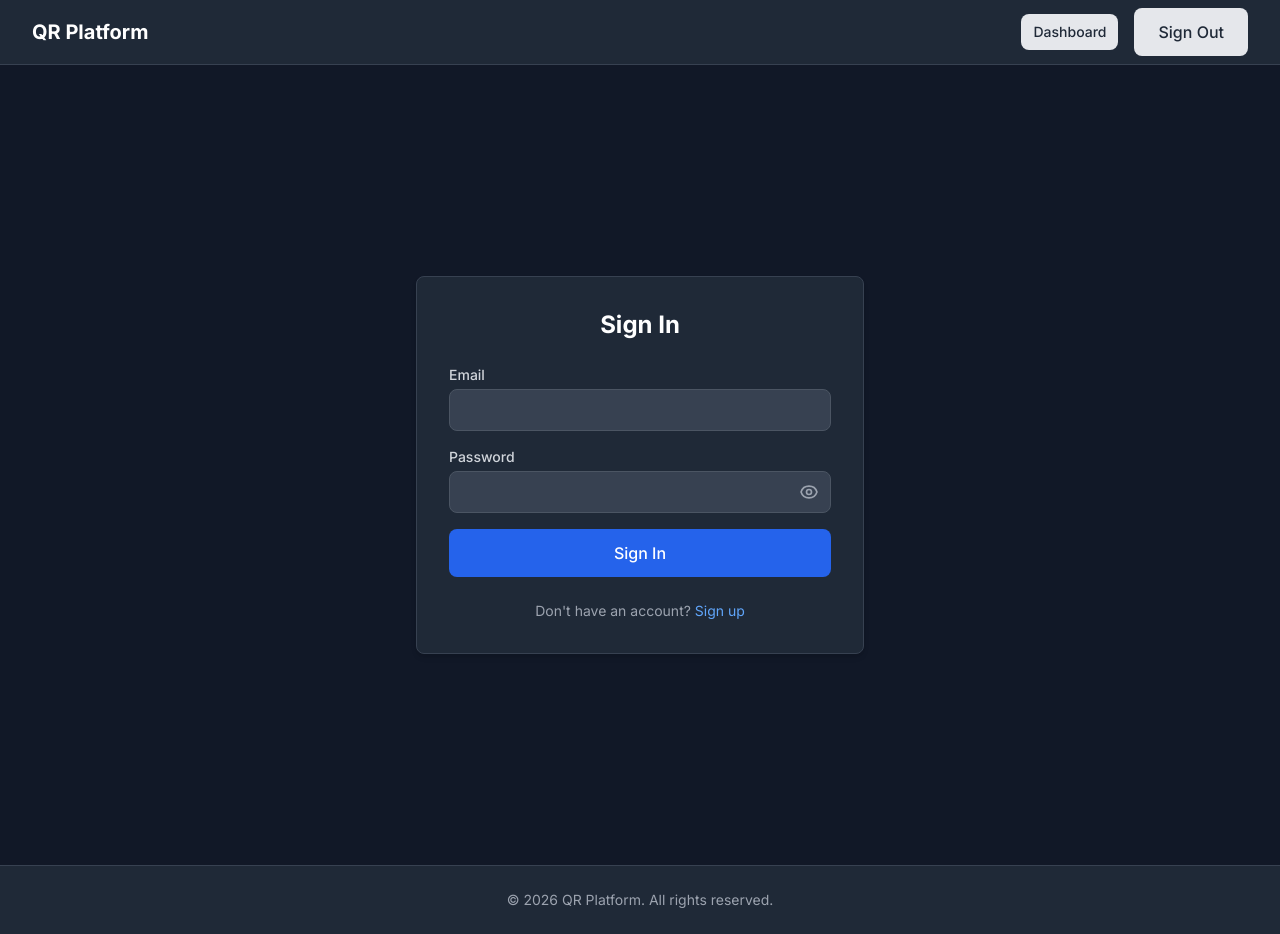
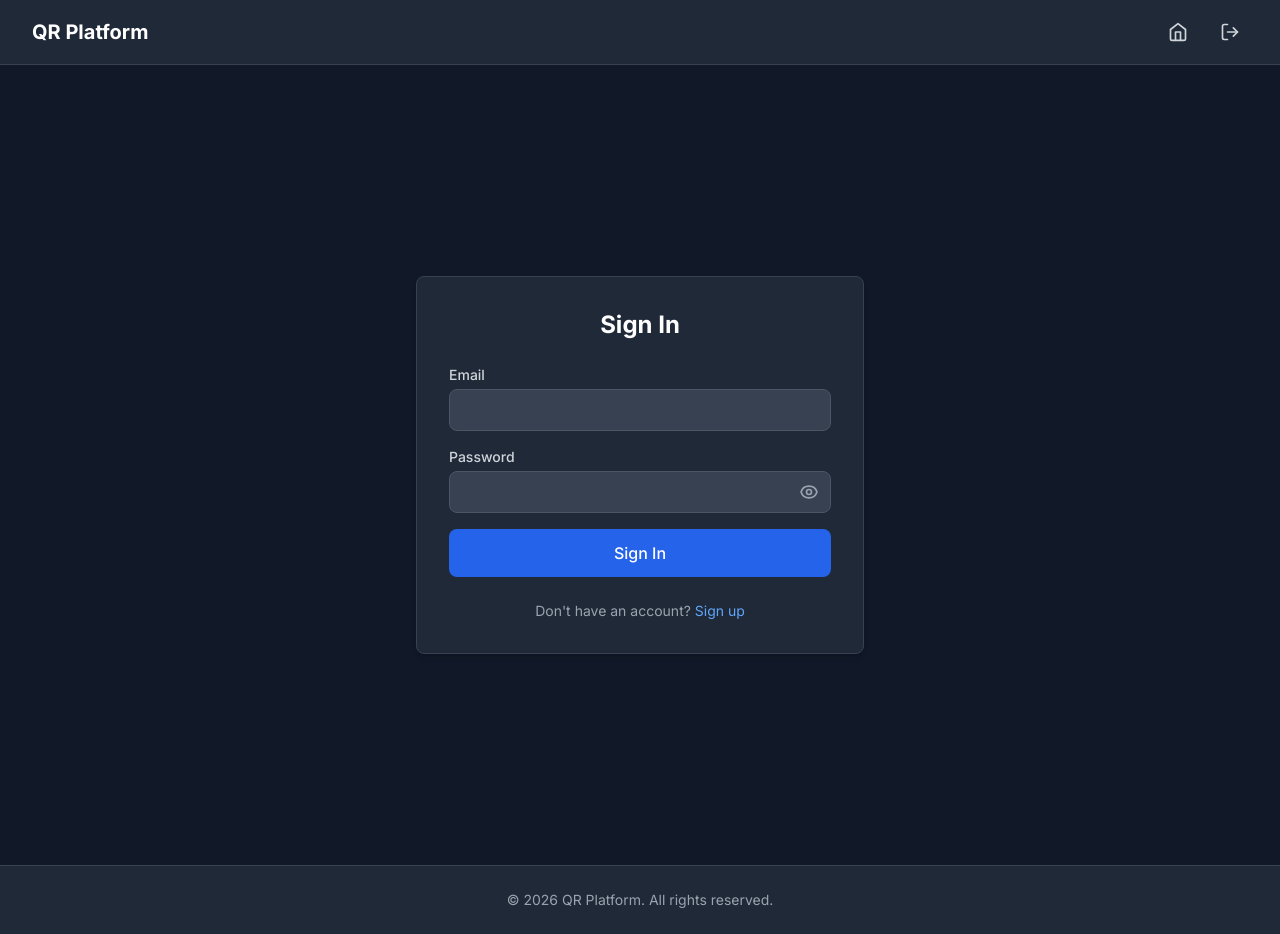
Before and after one commit to aistiak/qr-platform, a Next.js app: page /auth/signin in a window 1280 px wide. Built offline with nearby package versions, Linux system fonts and the light colour scheme; no server answers; sample sign-in values are in the browser's storage.

Commit message:
fix style

```diff
--- a/app/(dashboard)/dashboard/page.tsx
+++ b/app/(dashboard)/dashboard/page.tsx
@@ -1,6 +1,5 @@
 import { redirect } from 'next/navigation';
 import { auth } from '@/lib/auth';
-import { SignOutButton } from '@/components/auth/SignOutButton';
 import { QRCodeList } from '@/components/qr/QRCodeList';
 import Link from 'next/link';
 import { Button } from '@/components/ui/Button';
@@ -25,12 +24,6 @@ export default async function DashboardPage() {
               <Link href="/dashboard/qr/create">
                 <Button>Create QR Code</Button>
               </Link>
-              {session.user?.role === 'admin' && (
-                <Link href="/admin">
-                  <Button variant="secondary">Admin</Button>
-                </Link>
-              )}
-              <SignOutButton />
             </div>
           </div>
         </div>
--- a/components/auth/SignOutButton.tsx
+++ b/components/auth/SignOutButton.tsx
@@ -1,7 +1,7 @@
 'use client';
 
 import { signOut } from 'next-auth/react';
-import { Button } from '@/components/ui/Button';
+import { LogOut } from 'lucide-react';
 
 export function SignOutButton() {
   const handleSignOut = async () => {
@@ -9,8 +9,13 @@ export function SignOutButton() {
   };
 
   return (
-    <Button variant="secondary" onClick={handleSignOut}>
-      Sign Out
-    </Button>
+    <button
+      onClick={handleSignOut}
+      className="p-2 text-gray-300 hover:text-white hover:bg-gray-700 rounded-lg transition-colors"
+      title="Sign Out"
+      aria-label="Sign Out"
+    >
+      <LogOut className="w-5 h-5" />
+    </button>
   );
 }
--- a/components/layout/Header.tsx
+++ b/components/layout/Header.tsx
@@ -4,6 +4,7 @@ import Link from 'next/link';
 import { useSession } from 'next-auth/react';
 import { SignOutButton } from '@/components/auth/SignOutButton';
 import { Button } from '@/components/ui/Button';
+import { Home } from 'lucide-react';
 
 export function Header() {
   const { data: session } = useSession();
@@ -20,10 +21,12 @@ export function Header() {
           <nav className="flex items-center gap-4">
             {session ? (
               <>
-                <Link href="/dashboard">
-                  <Button variant="secondary" size="sm">
-                    Dashboard
-                  </Button>
+                <Link
+                  href="/dashboard"
+                  className="p-2 text-gray-300 hover:text-white hover:bg-gray-700 rounded-lg transition-colors"
+                  title="Dashboard"
+                >
+                  <Home className="w-5 h-5" />
                 </Link>
                 {session.user?.role === 'admin' && (
                   <Link href="/admin">
--- a/package.json
+++ b/package.json
@@ -24,7 +24,8 @@
     "uuid": "^9.0.1",
     "zod": "^3.23.0",
     "dotenv": "^16.4.5",
-    "recharts": "^2.10.3"
+    "recharts": "^2.10.3",
+    "lucide-react": "^0.344.0"
   },
   "devDependencies": {
     "@types/bcryptjs": "^2.4.6",
```
Also changed, not shown: 2 other files (tests, documents, lock files or other folders).
